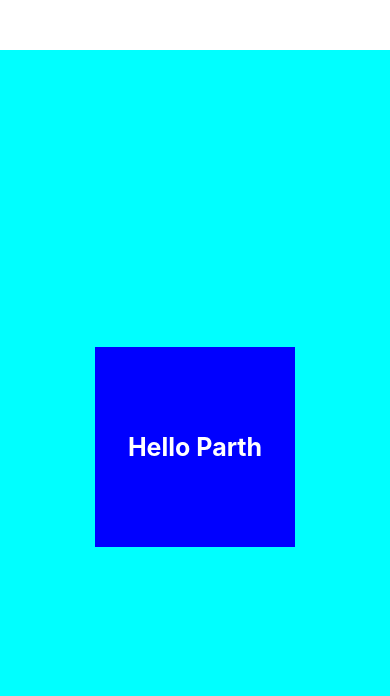
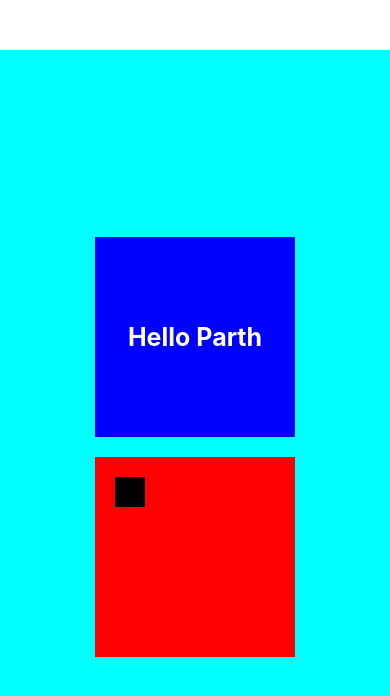
Before and after one commit to deep-t4run/ReactNativeDevelopment, a React Native app in the folder FirstApp/: screen / in a window 390 px wide. Shown: the top 696 px of the page. Built offline with nearby package versions, Linux system fonts and the light colour scheme.

Commit message:
Done with the concept of Margin and Padding

```diff
--- a/FirstApp/App.tsx
+++ b/FirstApp/App.tsx
@@ -5,6 +5,10 @@ export default function App() {
     <SafeAreaView style={styles.container}>
       <View style={styles.view1}>
         <Text style={styles.text}>Hello Parth</Text>
+      </View>
+
+      <View style={styles.view2}>
+        <View style={styles.view3}></View>
       </View>
     </SafeAreaView>
   );
@@ -25,6 +29,22 @@ const styles = StyleSheet.create({
     backgroundColor: "blue",
     justifyContent: "center",
     alignItems: "center",
+    marginBottom: 20,
+  },
+
+  view2: {
+    height: 200,
+    width: 200,
+    backgroundColor: "red",
+    padding: 20,
+    // justifyContent: "center",
+    // alignItems: "center",
+  },
+
+  view3: {
+    height: 30,
+    width: 30,
+    backgroundColor: "black",
   },
 
   text: {
```
